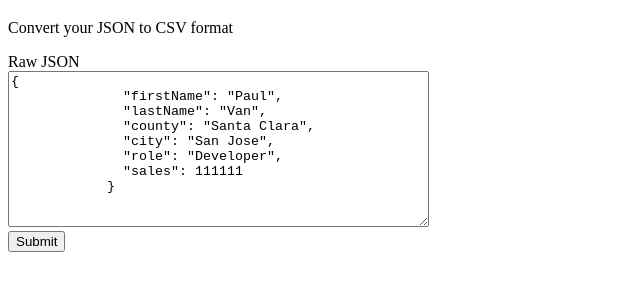
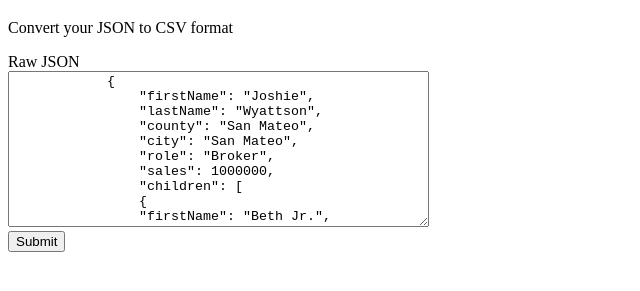
Before and after one commit to pauly-van/rpt25-csv-report-gen, a plain HTML site: page client/index.html in a window 1280 px wide. Shown: the part 61-352 px from the top of the page, without its empty margins (0-640 px from the left). Drawn offline with Linux system fonts and the light colour scheme.

Commit message:
progress on conversion, two children show up as [object object] but manage to create file download for file

```diff
--- a/client/index.html
+++ b/client/index.html
@@ -10,14 +10,54 @@
         <p>Convert your JSON to CSV format</p>
         <form method='post'>
         <label>Raw JSON</label><br>
-        <textarea  id="jsonD" name="json" rows="10" cols="50" placeholder="Enter JSON format here..">{
-              "firstName": "Paul",
-              "lastName": "Van",
-              "county": "Santa Clara",
-              "city": "San Jose",
-              "role": "Developer",
-              "sales": 111111
-            }
+        <textarea  id="jsonD" name="json" rows="10" cols="50" placeholder="Enter JSON format here..">
+            {
+                "firstName": "Joshie",
+                "lastName": "Wyattson",
+                "county": "San Mateo",
+                "city": "San Mateo",
+                "role": "Broker",
+                "sales": 1000000,
+                "children": [
+                {
+                "firstName": "Beth Jr.",
+                "lastName": "Johnson",
+                "county": "San Mateo",
+                "city": "Pacifica",
+                "role": "Manager",
+                "sales": 2900000,
+                "children": [
+                {
+                "firstName": "Smitty",
+                "lastName": "Won",
+                "county": "San Mateo",
+                "city": "Redwood City",
+                "role": "Sales Person",
+                "sales": 4800000,
+                "children": []
+                },
+                {
+                "firstName": "Allen",
+                "lastName": "Price",
+                "county": "San Mateo",
+                "city": "Burlingame",
+                "role": "Sales Person",
+                "sales": 2500000,
+                "children": []
+                }
+                ]
+                },
+                {
+                "firstName": "Beth",
+                "lastName": "Johnson",
+                "county": "San Francisco",
+                "city": "San Francisco",
+                "role": "Broker/Sales Person",
+                "sales": 7500000,
+                "children": []
+                }
+                ]
+                }
 </textarea><br>
         <input id="submit" type="submit"></input>
         </form>
--- /dev/null
+++ b/client/people.csv
@@ -0,0 +1,4 @@
+firstName,lastName,county,city,role,sales
+Joshie,Wyattson,San Mateo,San Mateo,Broker,1000000
+Beth Jr.,Johnson,San Mateo,Pacifica,Manager,2900000
+[object Object],[object Object],Beth,Johnson,San Francisco,San Francisco,Broker/Sales Person,7500000
```
Also changed, not shown: middleware/conversion.js (+24 -7 lines), server.js (+9 -1 lines).
